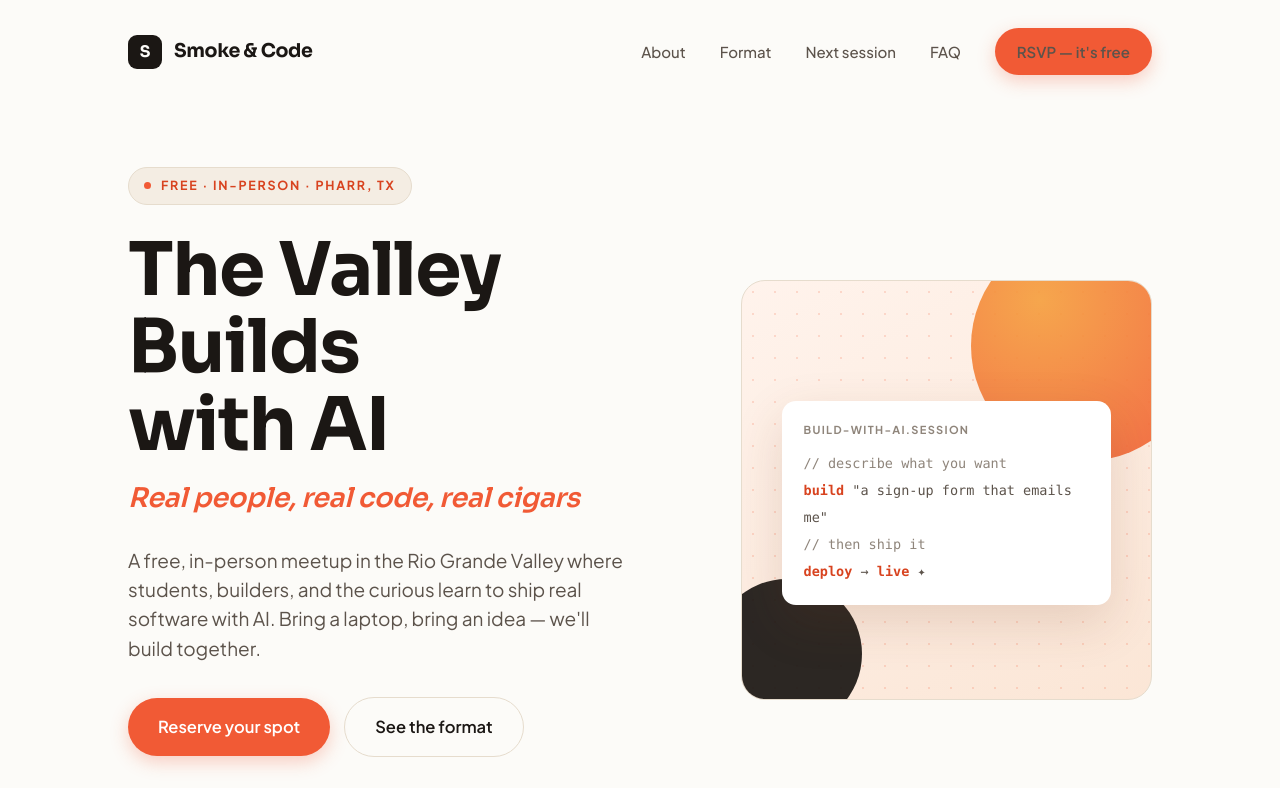
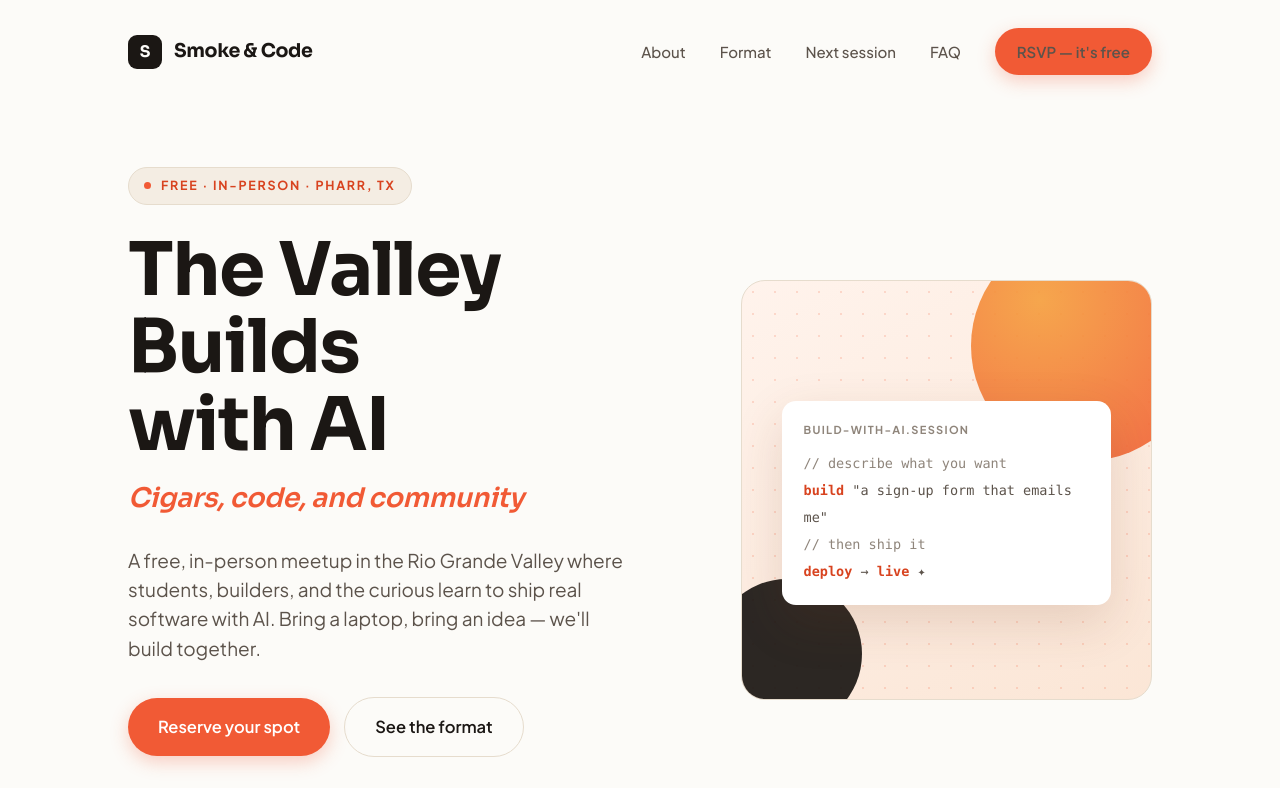
Before and after one commit to cigar-and-code/cigar-and-code, a plain HTML site: page index.html in a window 1280 px wide. Shown: the top 788 px of the page. Drawn offline with Linux system fonts and the light colour scheme.

Commit message:
Swap subheadline to 'Cigars, code, and community'

```diff
--- a/index.html
+++ b/index.html
@@ -220,7 +220,7 @@ footer .mark{background:var(--coral);}
         <span class="dot"></span>Free · In-person · Pharr, TX
       </span>
       <h1>The Valley Builds<br>with AI</h1>
-      <div class="sub-es">Real people, real code, real cigars</div>
+      <div class="sub-es">Cigars, code, and community</div>
       <p class="lede">A free, in-person meetup in the Rio Grande Valley where students, builders, and the curious learn to ship real software with AI. Bring a laptop, bring an idea — we'll build together.</p>
       <div class="cta-row">
         <a class="btn btn-primary btn-lg" href="https://luma.com/hlyir7is" target="_blank" rel="noopener">Reserve your spot</a>
```
